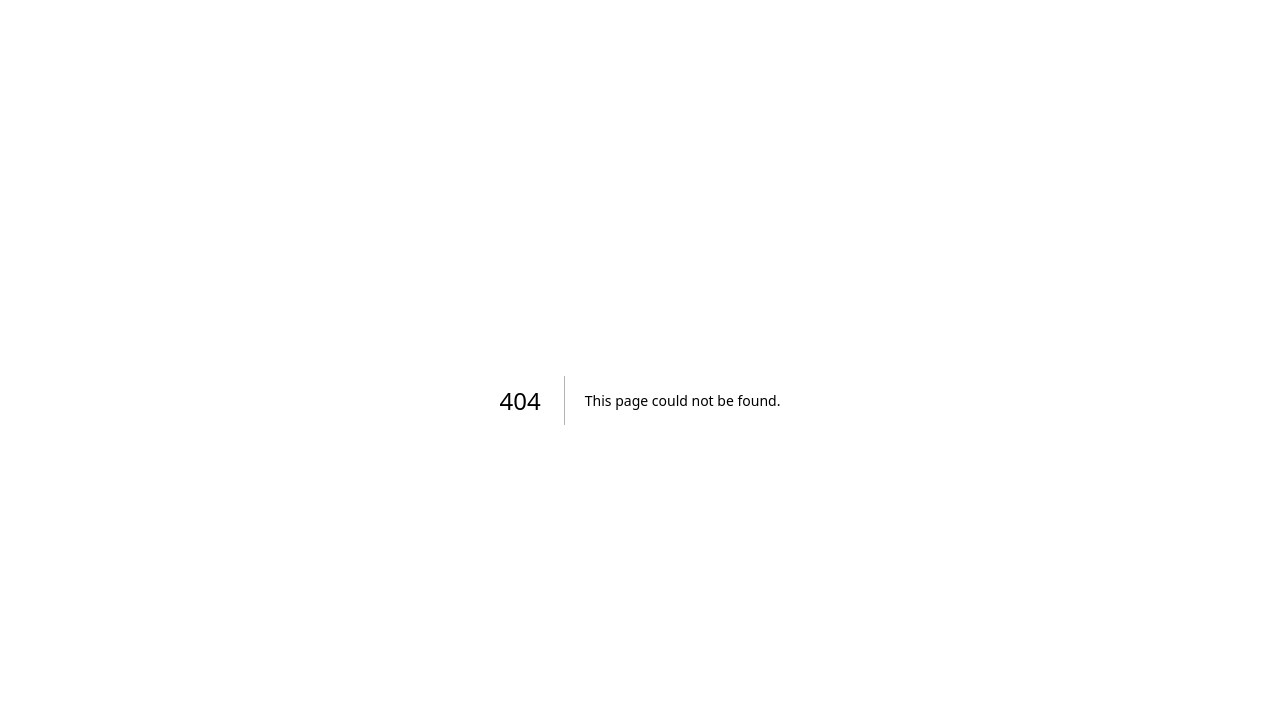
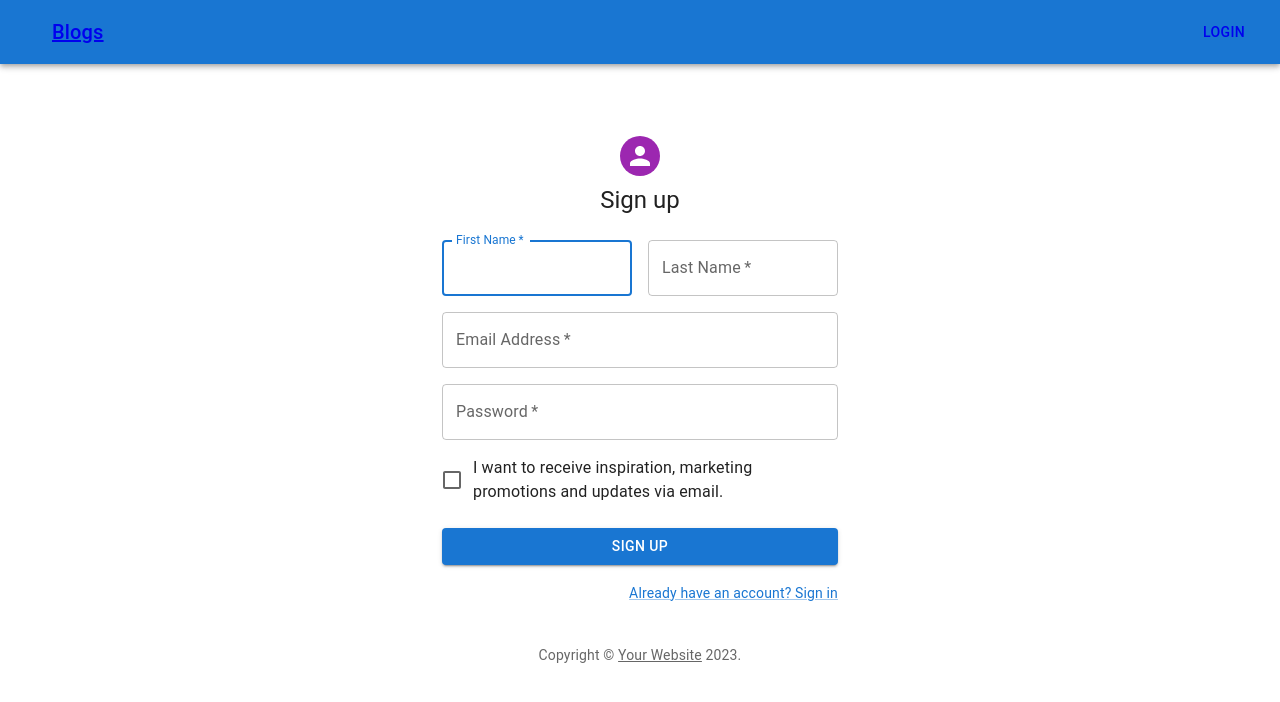
Before and after one commit to shashi4bs/next-auth, a Next.js app: page /signup in a window 1280 px wide. Before the commit this address had no page. Shown: the top 702 px of the page. Built offline with nearby package versions, Linux system fonts and the light colour scheme.

Commit message:
added login and signup page

```diff
--- a/package.json
+++ b/package.json
@@ -6,7 +6,11 @@
     "start": "next start"
   },
   "dependencies": {
+    "@emotion/react": "^11.11.1",
+    "@emotion/styled": "^11.11.0",
+    "@mui/material": "^5.14.6",
     "next": "latest",
+    "next-auth": "^4.23.1",
     "react": "18.2.0",
     "react-dom": "18.2.0"
   },
--- a/pages/index.js
+++ b/pages/index.js
@@ -1,6 +1,7 @@
 import { useState } from 'react';
 import Link from 'next/link';
 import Head from 'next/head';
+import Navbar from './navbar';
 
 function Header({ title }) {
   return <h1>{title ? title : 'Default title'}</h1>;
@@ -17,6 +18,7 @@
 
   return (
     <>
+      <Navbar></Navbar>
       <Header title="Develop. Preview. Ship. 🚀" />
       <ul>
         {names.map((name) => (
@@ -26,7 +28,7 @@
 
       <button onClick={handleClick}>Like ({likes})</button>
       <h1 className='title'>
-          Read <Link href="posts/first-post">this page!</Link>
+          Read <Link href="posts/firslogin-post">this page!</Link>
       </h1>
     </>
   );
--- /dev/null
+++ b/pages/navbar.js
@@ -0,0 +1,32 @@
+import * as React from 'react';
+import AppBar from '@mui/material/AppBar';
+import Box from '@mui/material/Box';
+import Toolbar from '@mui/material/Toolbar';
+import Typography from '@mui/material/Typography';
+import Button from '@mui/material/Button';
+import IconButton from '@mui/material/IconButton';
+import Link from 'next/link';
+
+export default function Navbar(){
+    return (
+        <Box sx={{ flexGrow: 1 }}>
+      <AppBar position="static">
+        <Toolbar>
+          <IconButton
+            size="large"
+            edge="start"
+            color="inherit"
+            aria-label="menu"
+            sx={{ mr: 2 }}
+          >
+          </IconButton>
+          <Typography variant="h6" component="div" sx={{ flexGrow: 1 }}>
+          <Link href="/">Blogs</Link>
+          </Typography>
+          <Link href="/login"><Button color="inherit">Login</Button>
+          </Link>
+        </Toolbar>
+      </AppBar>
+    </Box>
+    );
+}
--- /dev/null
+++ b/pages/signup.js
@@ -0,0 +1,133 @@
+import * as React from 'react';
+import Avatar from '@mui/material/Avatar';
+import Button from '@mui/material/Button';
+import CssBaseline from '@mui/material/CssBaseline';
+import TextField from '@mui/material/TextField';
+import FormControlLabel from '@mui/material/FormControlLabel';
+import Checkbox from '@mui/material/Checkbox';
+import Link from '@mui/material/Link';
+import Grid from '@mui/material/Grid';
+import Box from '@mui/material/Box';
+import Typography from '@mui/material/Typography';
+import Container from '@mui/material/Container';
+import { createTheme, ThemeProvider } from '@mui/material/styles';
+import Navbar from './navbar';
+
+function Copyright(props) {
+  return (
+    <Typography variant="body2" color="text.secondary" align="center" {...props}>
+      {'Copyright © '}
+      <Link color="inherit" href="https://mui.com/">
+        Your Website
+      </Link>{' '}
+      {new Date().getFullYear()}
+      {'.'}
+    </Typography>
+  );
+}
+
+// TODO remove, this demo shouldn't need to reset the theme.
+
+const defaultTheme = createTheme();
+
+export default function SignUp() {
+  const handleSubmit = (event) => {
+    event.preventDefault();
+    const data = new FormData(event.currentTarget);
+    console.log({
+      email: data.get('email'),
+      password: data.get('password'),
+    });
+  };
+
+  return (
+    <ThemeProvider theme={defaultTheme}>
+      <Navbar></Navbar>
+      <Container component="main" maxWidth="xs">
+        <CssBaseline />
+        <Box
+          sx={{
+            marginTop: 8,
+            display: 'flex',
+            flexDirection: 'column',
+            alignItems: 'center',
+          }}
+        >
+          <Avatar sx={{ m: 1, bgcolor: 'secondary.main' }}>
+          </Avatar>
+          <Typography component="h1" variant="h5">
+            Sign up
+          </Typography>
+          <Box component="form" noValidate onSubmit={handleSubmit} sx={{ mt: 3 }}>
+            <Grid container spacing={2}>
+              <Grid item xs={12} sm={6}>
+                <TextField
+                  autoComplete="given-name"
+                  name="firstName"
+                  required
+                  fullWidth
+                  id="firstName"
+                  label="First Name"
+                  autoFocus
+                />
+              </Grid>
+              <Grid item xs={12} sm={6}>
+                <TextField
+                  required
+                  fullWidth
+                  id="lastName"
+                  label="Last Name"
+                  name="lastName"
+                  autoComplete="family-name"
+                />
+              </Grid>
+              <Grid item xs={12}>
+                <TextField
+                  required
+                  fullWidth
+                  id="email"
+                  label="Email Address"
+                  name="email"
+                  autoComplete="email"
+                />
+              </Grid>
+              <Grid item xs={12}>
+                <TextField
+                  required
+                  fullWidth
+                  name="password"
+                  label="Password"
+                  type="password"
+                  id="password"
+                  autoComplete="new-password"
+                />
+              </Grid>
+              <Grid item xs={12}>
+                <FormControlLabel
+                  control={<Checkbox value="allowExtraEmails" color="primary" />}
+                  label="I want to receive inspiration, marketing promotions and updates via email."
+                />
+              </Grid>
+            </Grid>
+            <Button
+              type="submit"
+              fullWidth
+              variant="contained"
+              sx={{ mt: 3, mb: 2 }}
+            >
+              Sign Up
+            </Button>
+            <Grid container justifyContent="flex-end">
+              <Grid item>
+                <Link href="/login" variant="body2">
+                  Already have an account? Sign in
+                </Link>
+              </Grid>
+            </Grid>
+          </Box>
+        </Box>
+        <Copyright sx={{ mt: 5 }} />
+      </Container>
+    </ThemeProvider>
+  );
+}
```
Also changed, not shown: pages/login.js (added, +112 -0 lines), 1 other file (tests, documents, lock files or other folders).
